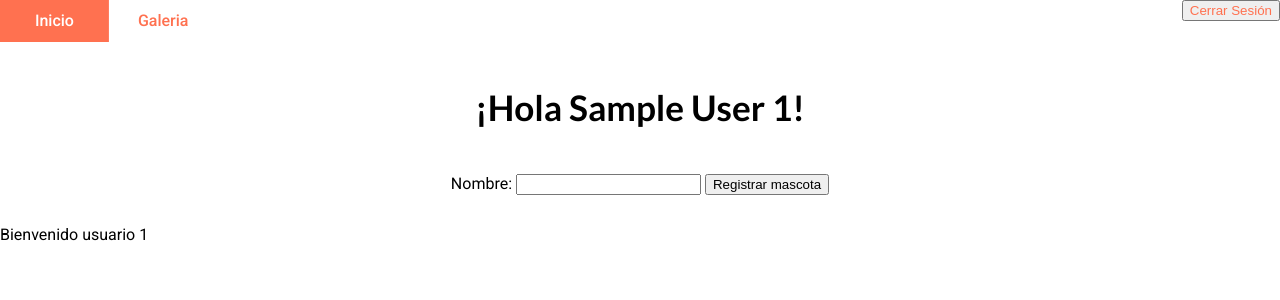
After one commit to Jsvela749/veterinaria-website, a PHP site: page /dashboard.php in a window 1280 px wide. The commit adds this page. Shown: the top 300 px of the page. Run offline with PHP 8.4, Linux system fonts and the light colour scheme; the visitor is signed in with stand-in values (Sample User, id 1); tables that the repository leaves empty or names only in its code hold one stand-in row (values such as "Sample post").

Commit message:
A dashboard has been created for login

```diff
--- a/clases/register.class.php
+++ b/clases/register.class.php
@@ -5,6 +5,7 @@
     class register extends conexion{
         public function registrarUsuario($nombre, $apellido, $correo, $password){
             $query = "INSERT INTO users (Nombre, Apellido, Correo, Password) VALUES ('$nombre', '$apellido', '$correo', '$password')";
+            // Se realiza la sentencia SQL
             parent::nonQuery($query);
         }
     }
--- a/conexion/conexion.php
+++ b/conexion/conexion.php
@@ -19,8 +19,8 @@ class conexion{
     public function ejecutarQueryMultiple($query){
         $resultados = $this->conexion->query($query);
         $arrayResultados = array();
-        while($resultados = mysqli_fetch_array($resultados, MYSQLI_ASSOC)){
-            $arrayResultados[] = $resultados;
+        while($resultadosQuery = mysqli_fetch_array($resultados, MYSQLI_ASSOC)){
+            $arrayResultados[] = $resultadosQuery;
         }
         return $arrayResultados;
     }
@@ -28,7 +28,11 @@ class conexion{
     public function nonQuery($query){
         $resultados = $this->conexion->query($query);
         //print_r($resultados);
+    }
 
+    public function contarResultadosQuery($query){
+        $numResultados = $this->conexion->query($query);
+        return $numResultados->num_rows;
     }
 
     public function encriptar($password){
--- /dev/null
+++ b/dashboard.php
@@ -0,0 +1,82 @@
+<!DOCTYPE html>
+<html lang="es">
+
+<head>
+    <meta charset="UTF-8">
+    <meta name="viewport" content="width=device-width, initial-scale=1.0">
+    <link rel="preconnect" href="https://fonts.googleapis.com">
+    <link rel="preconnect" href="https://fonts.gstatic.com" crossorigin>
+    <link
+        href="https://fonts.googleapis.com/css2?family=Lato:wght@400;700&family=Roboto:wght@100;300;400;500;700&display=swap"
+        rel="stylesheet">
+    <link rel="stylesheet" href="style.css">
+    <title>VetPet - Servicios Veterinarios</title>
+</head>
+
+<body>
+    <nav>
+        <div class="nav-pages">
+            <div class="nav-item"><a href="index">Inicio</a>
+            </div>
+
+            <div class="nav-item"><a href="galeria">Galeria</a></div>
+        </div>
+        <!--<div class="nav-item"></div>
+                <div class="nav-item"></div>-->
+        <div class="login">
+            <form action="logout.php" method="post">
+                <input type="submit" value="Cerrar Sesión">
+            </form>
+        </div>
+    </nav>
+    <section class="saludo">
+        <h2 class="seccion-subtitulo">¡Hola <?php session_start(); echo $_SESSION['nombreUsuario'] . " " . $_SESSION['apellidoUsuario'] . "!" ?> </h2>
+    </section>
+    <section class="mascotas">
+        <div class="agregarMascota">
+            <form action="dashboard.php" method="post">
+                <label for="nombreMascota">Nombre:</label>
+                <input type="text" name="nombreMascota" id="nombreMascota">
+                <input type="submit" value="Registrar mascota">
+            </form>
+        </div>
+    </section>
+</body>
+</html>
+
+<?php
+
+    // Si el usuario aún no se ha logueado, redirigirlo a login.php
+    if($_SESSION['user'] == null){
+        header('Location: login');
+        exit();
+    }else{
+        require_once 'conexion/conexion.php';
+        $conexion = new conexion();
+        $usuario = $_SESSION['user'];
+        echo "Bienvenido usuario $usuario";
+
+        if($_SERVER['REQUEST_METHOD'] == 'GET'){
+            $query = "SELECT * FROM mascotas WHERE DuenoID = $usuario";
+            $_SESSION['numMascotas'] = $conexion->contarResultadosQuery($query);
+            $resultados = $conexion->ejecutarQueryMultiple($query);
+            if($resultados == null){
+                echo "No tienes mascotas :P";
+            }else{
+                // Mostrar las máscotas guardadas
+            }
+        }
+
+        if($_SERVER['REQUEST_METHOD'] == 'POST'){
+            if($_SESSION['numMascotas'] <= 10){
+                // Proceso para agregar una nueva mascota
+                $query = "INSERT INTO mascotas (Nombre, DuenoID) VALUES ('" . $_POST['nombreMascota'] . "', '" . $_SESSION['user'] . "')";
+                $conexion->nonQuery($query);
+                echo print_r($numMascotas);
+            }else{
+                echo "Usted tiene demasiadas máscotas. Por favor, elimine una antes de agregar una nueva";
+            }
+        }
+    }
+
+?>
```
Also changed, not shown: clases/login.class.php (+7 -0 lines), login.php (+18 -2 lines), logout.php (added, +10 -0 lines), register.php (+16 -0 lines).
